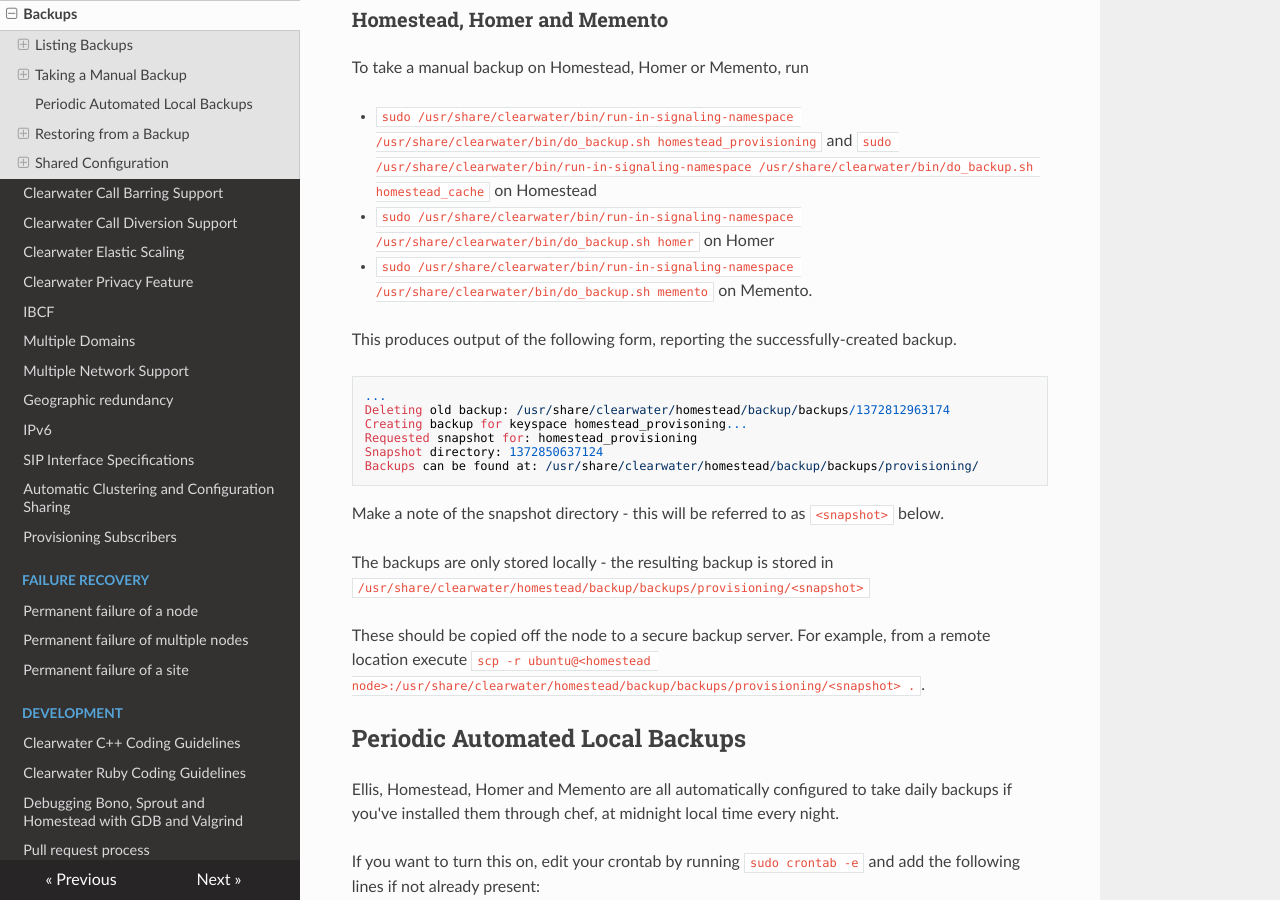
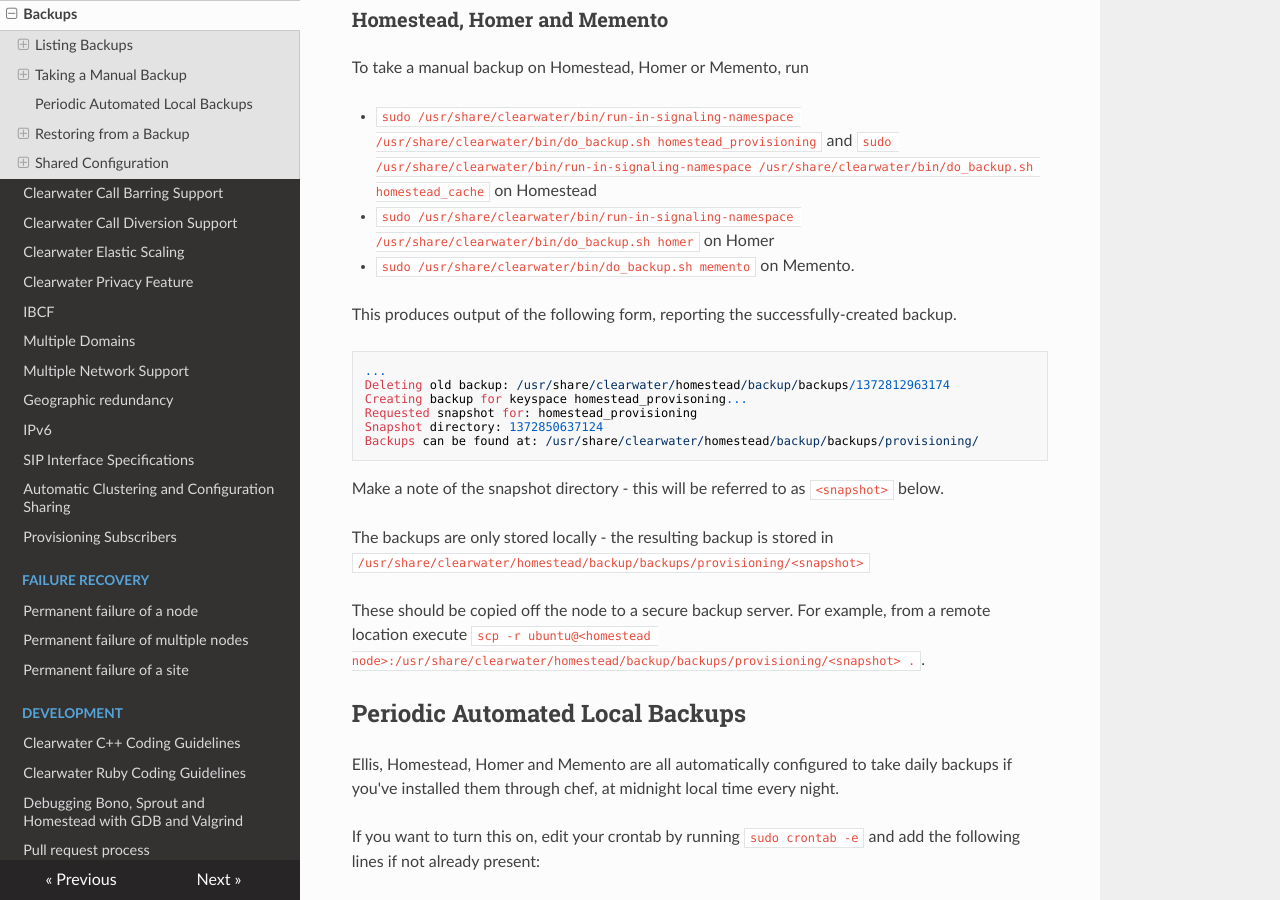
Before and after one commit to Metaswitch/clearwater-readthedocs, an MkDocs documentation site: the page built from docs/Backups.md, in a window 1280 px wide and 900 px high, scrolled down 2303 px. Built offline with MkDocs 1.6.1, drawn with Linux system fonts in a browser that asks for light colours; nearby versions of some CDN libraries; old or Windows-style settings are respelled for this version of MkDocs.

Commit message:
Remove more signalling commands from Memento

```diff
--- a/docs/Backups.md
+++ b/docs/Backups.md
@@ -84,7 +84,7 @@ To take a manual backup on Homestead, Homer or Memento, run
 
 *   `sudo /usr/share/clearwater/bin/run-in-signaling-namespace /usr/share/clearwater/bin/do_backup.sh homestead_provisioning` and `sudo /usr/share/clearwater/bin/run-in-signaling-namespace /usr/share/clearwater/bin/do_backup.sh homestead_cache` on Homestead
 *   `sudo /usr/share/clearwater/bin/run-in-signaling-namespace /usr/share/clearwater/bin/do_backup.sh homer` on Homer
-*   `sudo /usr/share/clearwater/bin/run-in-signaling-namespace /usr/share/clearwater/bin/do_backup.sh memento` on Memento.
+*   `sudo /usr/share/clearwater/bin/do_backup.sh memento` on Memento.
 
 This produces output of the following form, reporting the successfully-created backup.
 
```
